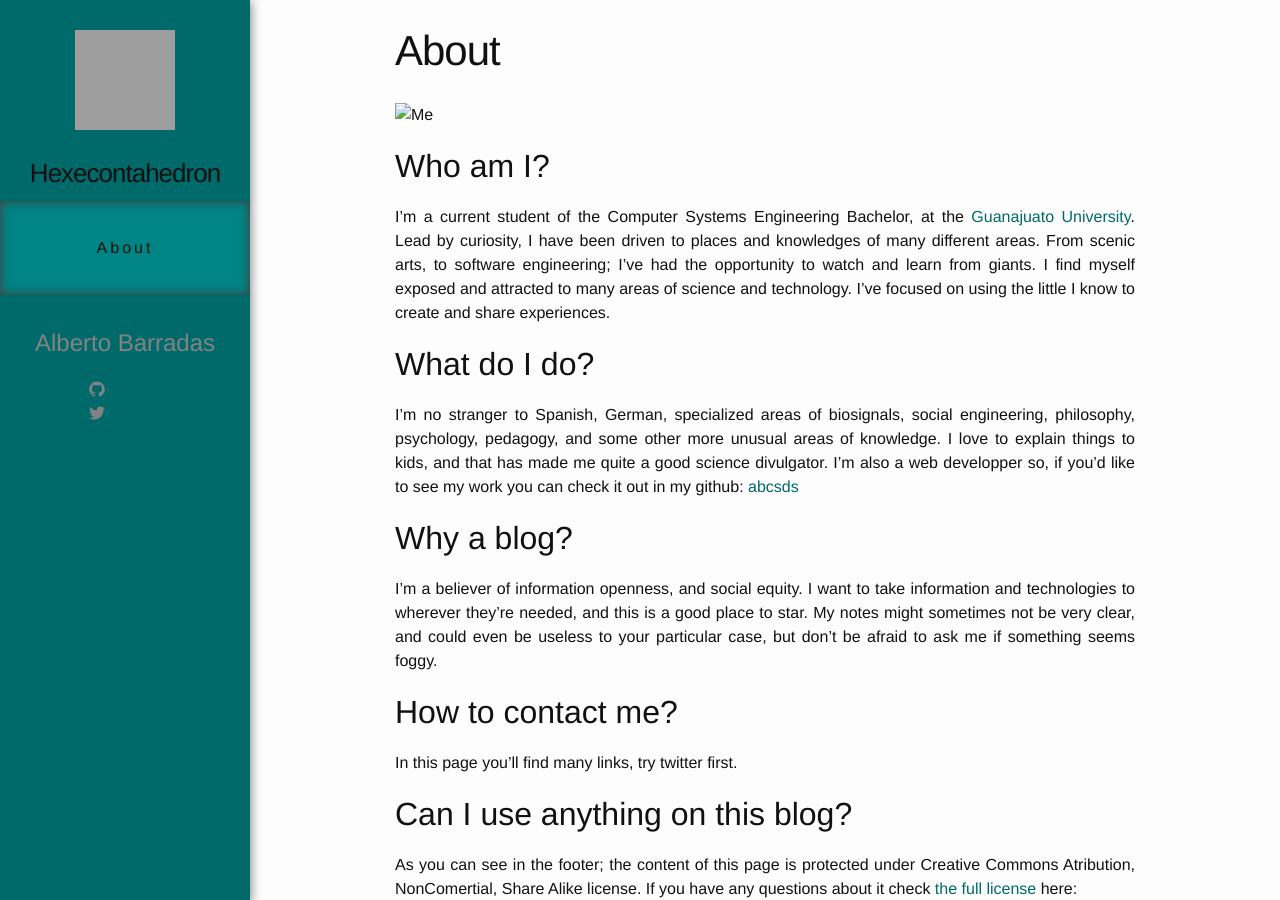
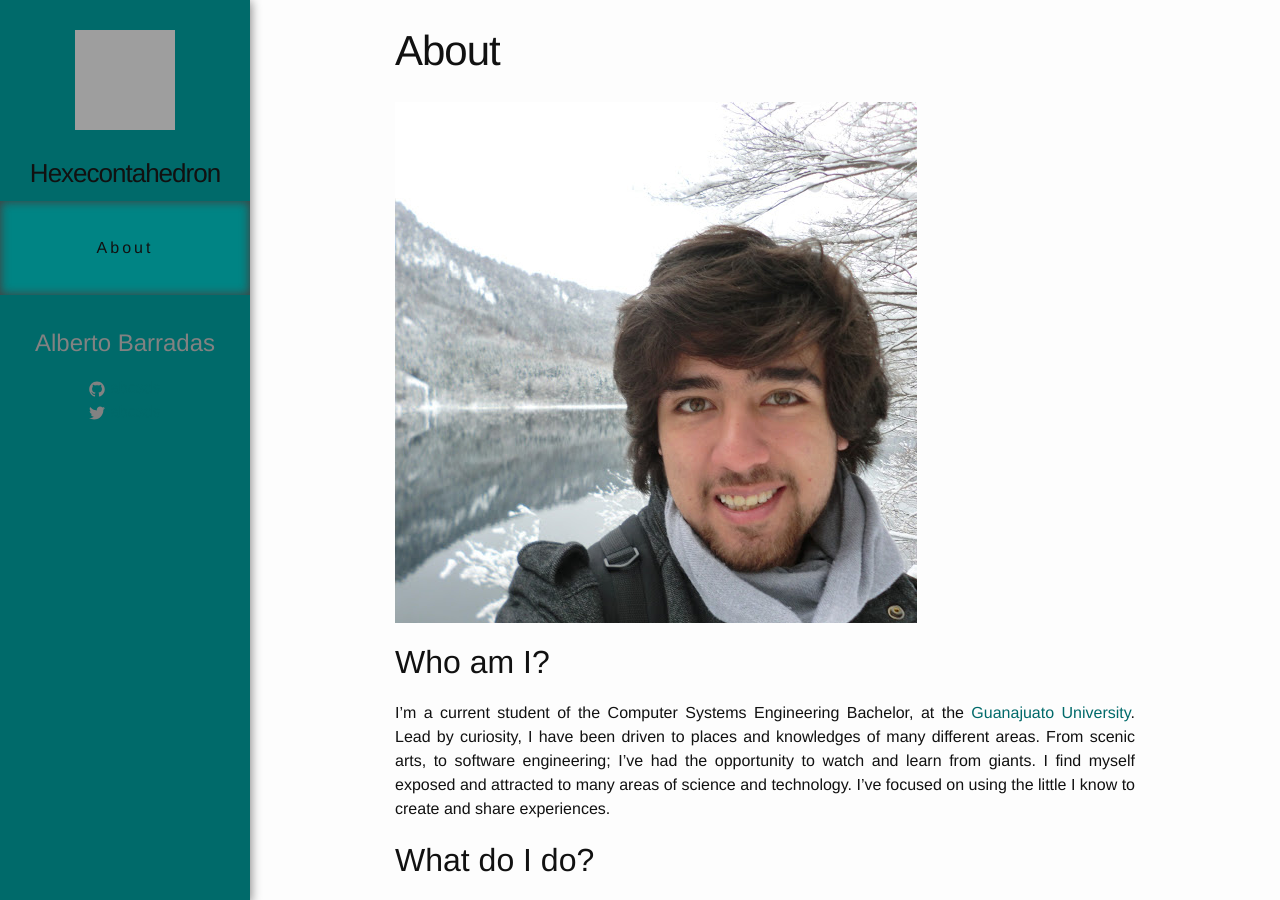
Before and after one commit to abcsds/hexecontahedron, a Jekyll site: the page built from about.md, in a window 1280 px wide and 900 px high. Built offline with Jekyll 4.4.1, drawn with Linux system fonts in a browser that asks for light colours; grey boxes are pictures that could not be loaded.

Commit message:
Update about img

```diff
--- a/about.md
+++ b/about.md
@@ -3,7 +3,7 @@ layout: page
 title: About
 permalink: /about/
 ---
-![Me]({{ site.url }}/app/img/Profile.jpg)
+![Me](/app/img/Profile.jpg)
 
 ## Who am I?
 I'm a current student of the Computer Systems Engineering Bachelor, at the [Guanajuato University][fimee]. Lead by curiosity, I have been driven to places and knowledges of many different areas. From scenic arts, to software engineering; I’ve had the opportunity to watch and learn from giants. I find myself exposed and attracted to many areas of science and technology. I've focused on using the little I know to create and share experiences.
@@ -20,7 +20,7 @@ As you can see in the footer; the content of this page is protected under Creati
 <a rel="license" href="http://creativecommons.org/licenses/by-nc-sa/3.0/"><img alt="Creative Commons License" style="border-width:0" src="https://i.creativecommons.org/l/by-nc-sa/3.0/88x31.png" /></a>
 ## So... why the name?
 A [Rhombic Hexecontahedron][hexe] is a 60-sided stellation of a rhombic triacontahedron (I know, it's super clear now!). Just picture a star-like figure where every spike is formed by three [golden rhombi][rhombi]. It is one of my favorite shapes, and has much more than physical beauty to offer. It looks a bit like this:
-![Rhombic Hexecontahedron]({{ site.url }}app/img/hexecontahedron.png)
+![Rhombic Hexecontahedron](/app/img/hexecontahedron.png)
 
 [fimee]: http://www.ingenierias.ugto.mx/DI/estructura/
 [github]: https://github.com/abcsds
```
